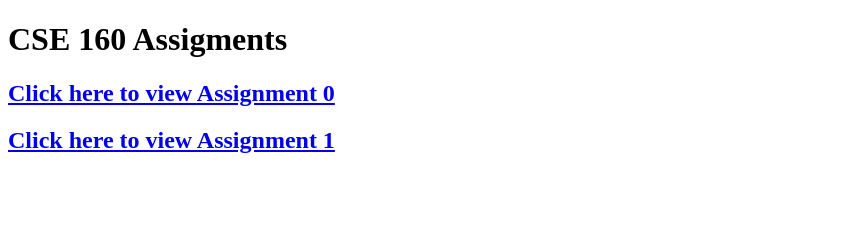
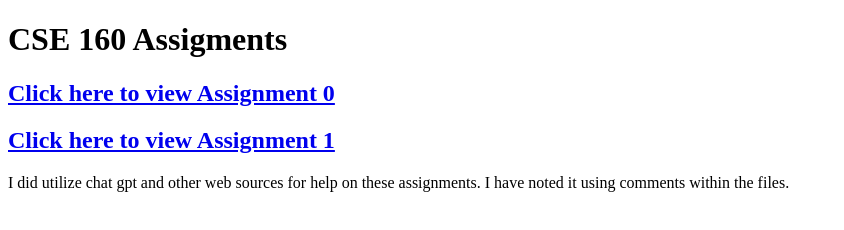
Before and after one commit to sabahdamji/cse160, a plain HTML site: page index.html in a window 1280 px wide. Shown: the whole page, without its empty margins (0-844 px from the left). Drawn offline with Linux system fonts and the light colour scheme.

Commit message:
completo

```diff
--- a/index.html
+++ b/index.html
@@ -6,11 +6,13 @@
 	</head>
 
 	<body>
+
 		<div class="container">
 			<h1>CSE 160 Assigments</h1>
             <a href="./Assignments/Assignment0/asg0.html"><h2>Click here to view Assignment 0</h2></a>
             <a href="./Assignments/Assignment1/ColoredPoints.html"><h2>Click here to view Assignment 1</h2></a>
 			<a href=""></a>
+            <div> I did utilize chat gpt and other web sources for help on these assignments. I have noted it using comments within the files.</div>
 		</div>
 	</body>
 </html>
```
